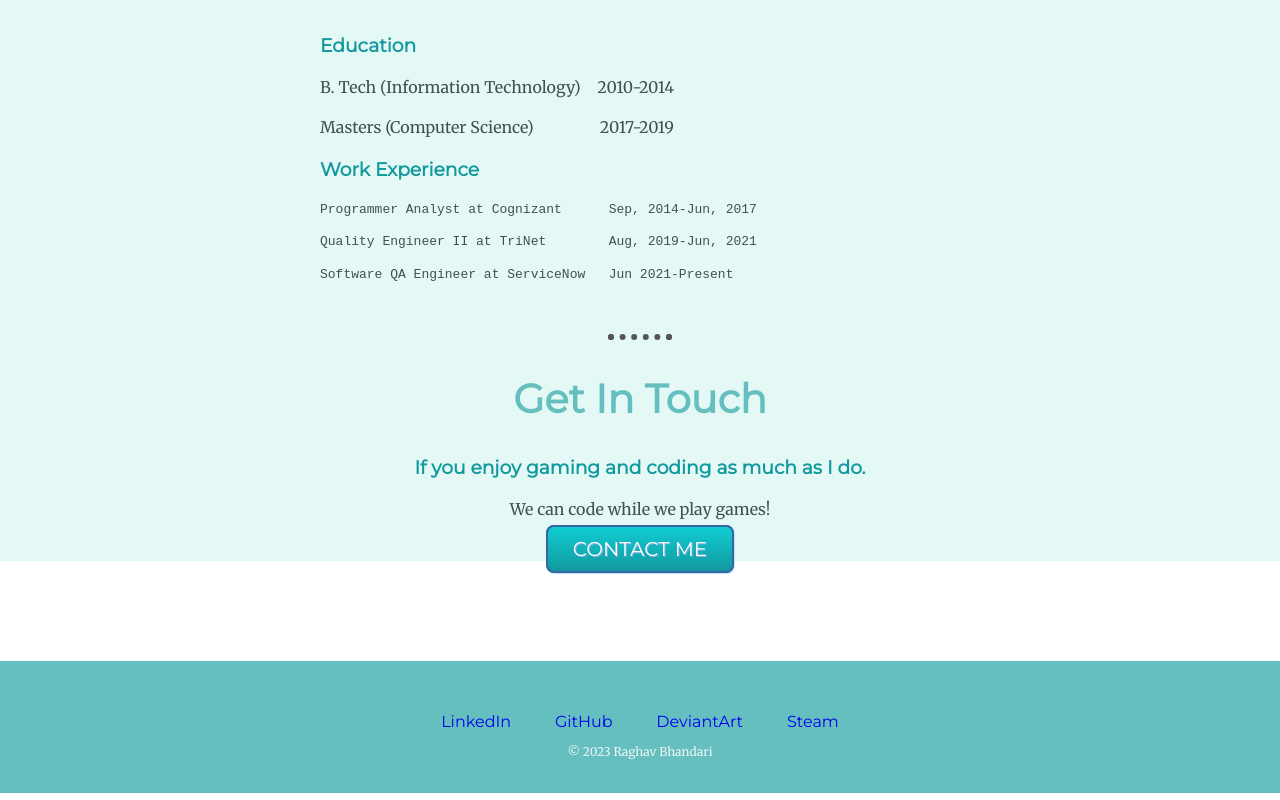
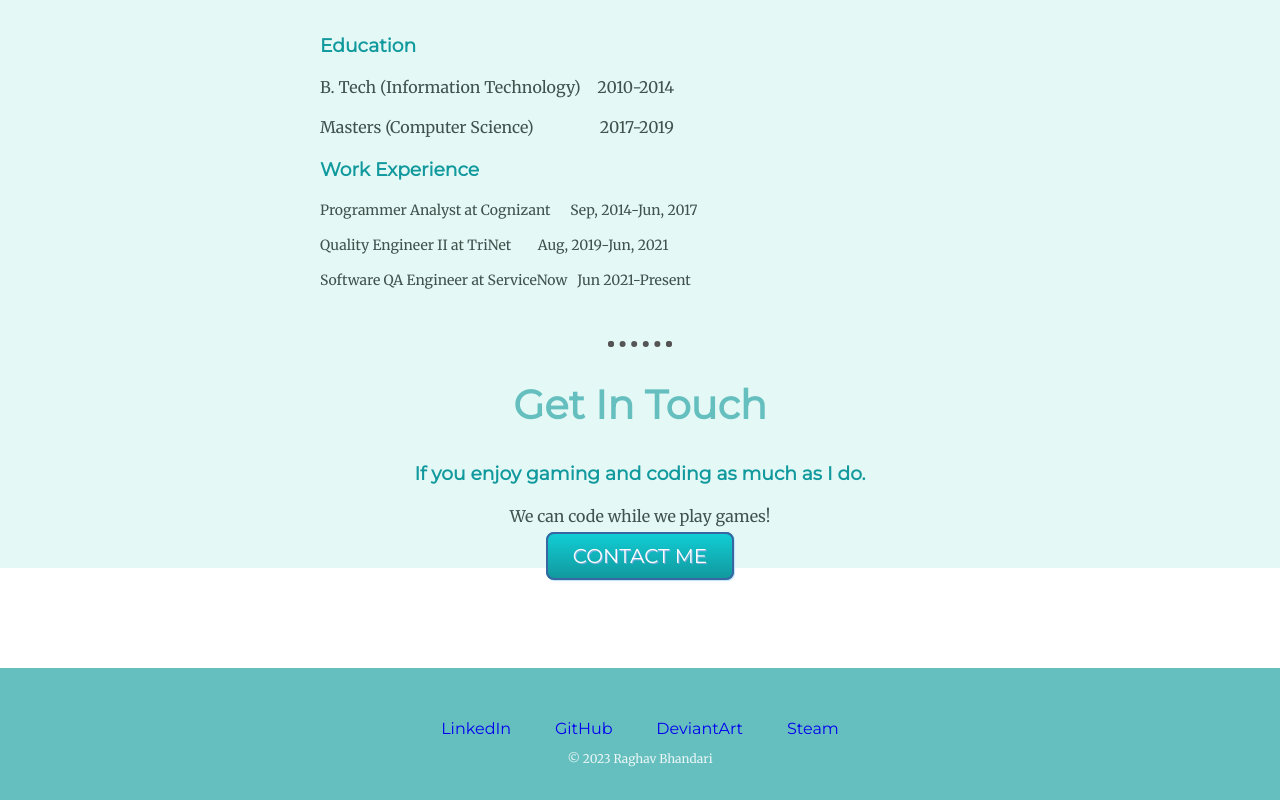
Before and after one commit to R4GH4V/cv, a plain HTML site: page index.html in a window 1280 px wide. Shown: the part 1782-2582 px from the top of the page. Drawn offline with Linux system fonts and the light colour scheme.

Commit message:
Update styles.css

```diff
--- a/css/styles.css
+++ b/css/styles.css
@@ -48,6 +48,8 @@ p {
 
 pre {
   line-height: 1.5;
+  font-family: 'Merriweather', serif;
+  font-size: 14px;
 }
 
 .middle-container {
```
